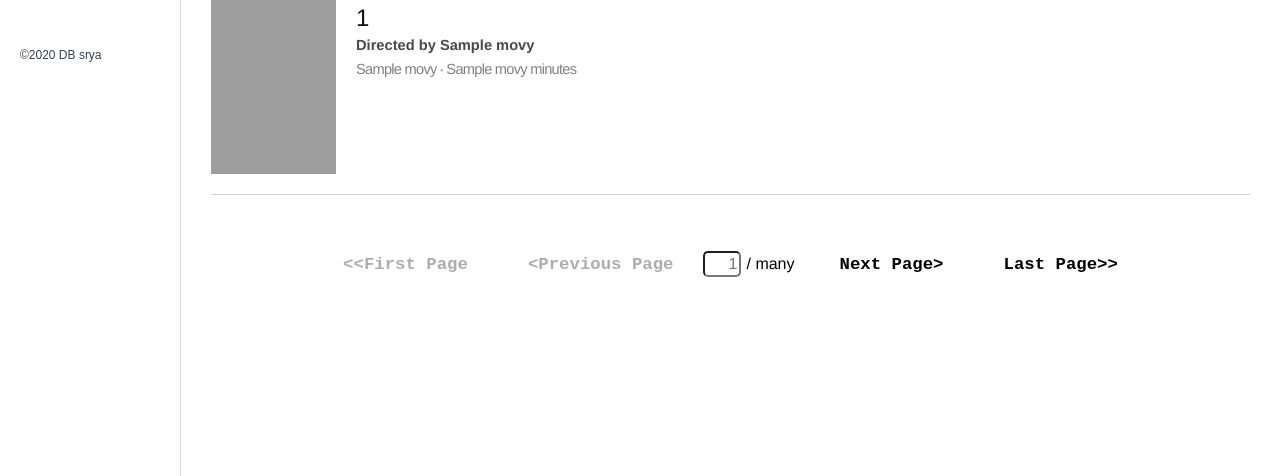
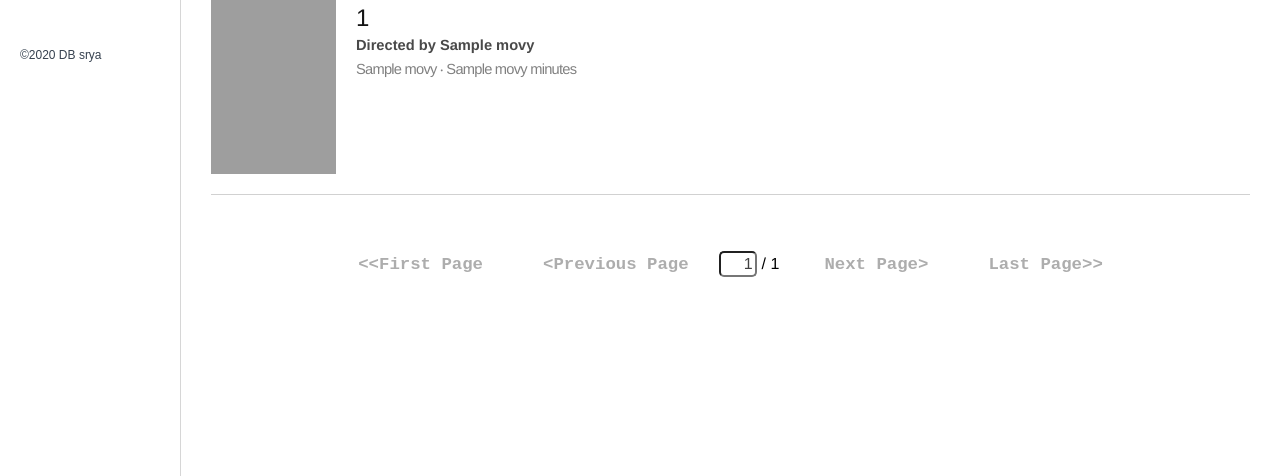
Before and after one commit to nakamarusun/colon-d-movie-review, a Flask app: template ColonD/templates/movies/index.html in a window 1280 px wide. Shown: the part 270-746 px from the top of the page. Run offline with Flask 2, Linux system fonts and the light colour scheme; the template is opened without the code that fills it: most values are stand-ins (such as "Sample title", 1, 10 or a date in 2020); parts of the project's set-up code (start-up, migrations or seed data) failed here and were passed over; grey boxes are pictures that could not be loaded.

Commit message:
Added pages and page-switching in the movie.

```diff
--- a/ColonD/movies.py
+++ b/ColonD/movies.py
@@ -6,6 +6,7 @@ from ColonD.util import util
 from random import choice
 from requests import get
 from bs4 import BeautifulSoup
+from math import ceil
 import re
 
 bp = Blueprint("movies", __name__, url_prefix="/movies")
@@ -18,21 +19,26 @@ def home():
     content_per_page = content_per_page if content_per_page < 20 else 20
     page = int(request.args.get("pg", 1))
 
-    cursor = db.mydb.cursor()
+    query = None
 
-    # Gets all the movie details from an offset (display as page)
-    cursor.execute("SELECT movie_name, year_rel, runtime, director_name FROM movies m JOIN directors d ON m.director_id=d.id LIMIT {}, {}"
-    .format((page - 1) * content_per_page, content_per_page))
+    with db.mydb.cursor() as cursor:
 
-    query = cursor.fetchall()
+        # Gets all the movie details from an offset (display as page)
+        # cursor.execute("SELECT movie_name, year_rel, runtime, director_name FROM movies m JOIN directors d ON m.director_id=d.id LIMIT {}, {}"
+        # .format((page - 1) * content_per_page, content_per_page))
+
+        # Without offset
+        cursor.execute("SELECT movie_name, year_rel, runtime, director_name FROM movies m JOIN directors d ON m.director_id=d.id")
+
+        query = cursor.fetchall()
 
     # The amount of movie available in the site.
-    movies = len(query)
+    max_page = int(ceil(len(query) / content_per_page))
 
-    small_image = current_app.config['SMALL_IMAGE']
+    # Gets the offset
+    query = query[(page - 1) * content_per_page:(page - 1) * content_per_page + content_per_page]
 
     # Code snippet to get all the urls for scraping google images.
-
     images = []
     for row in query:
         # Gets the html page that the image is contained.
@@ -42,7 +48,7 @@ def home():
         # thumbnail from google, and the user have to load the links individually.
         # If it is false, then the image got will be higher quality, and the user does
         # not have to load the link individually.
-        if small_image:
+        if current_app.config['SMALL_IMAGE']:
             html = get('https://www.google.com/search?q={}+movie+poster+{}&tbm=isch'.format(row[0], row[3])).text
             bp = BeautifulSoup(html, 'html.parser')
             img = bp.find_all('img')
@@ -63,8 +69,9 @@ def home():
             img = None
             if not raw_data:
                 # Debugging purposes
-                with open("failed_html.html", "wb+") as file:
-                    file.write(html)
+                with open("failed.html", "wb+") as file:
+                    file.write(bytes(html, "utf-8"))
+                    print("Logged failed image parsing.")
                 # Placeholder image.
                 img = url_for('static', filename='title.png')
             else:
@@ -76,4 +83,9 @@ def home():
 
     query = [ list(query[i]) + [images[i]] for i in range(len(images)) ]
 
-    return render_template("movies/index.html", flavor=choice(flavor_words), movies=query)
+    return render_template("movies/index.html",
+    flavor=choice(flavor_words),
+    movies=query,
+    page=page,
+    max_page=max_page,
+    )
--- a/ColonD/static/movies.css
+++ b/ColonD/static/movies.css
@@ -77,6 +77,7 @@ pages .button:active[on="true"] {
 pages .button[on="false"] {
     color: rgb(173, 173, 173);
     cursor: default;
+    pointer-events: none;
 }
 
 pages .page_field {
--- a/ColonD/templates/movies/index.html
+++ b/ColonD/templates/movies/index.html
@@ -24,11 +24,21 @@
     {% endfor %}
 </div>
 <pages>
-<div class="button" on="false">&lt;&lt;First Page</div>
-<div class="button" on="false">&lt;Previous Page</div>
-<input class="page_field" name="page" type="text" placeholder="1"/>
-<h1>/ many</h1>
-<div class="button" on="true">Next Page&gt;</div>
-<div class="button" on="true">Last Page&gt;&gt;</div>
+<div class="button" on="{{ "true" if page > 1 else "false" }}" onclick="location.href='{{ url_for('movies.home') }}?pg=1'">&lt;&lt;First Page</div>
+<div class="button" on="{{ "true" if page > 1 else "false" }}" onclick="location.href='{{ url_for('movies.home') }}?pg={{ page - 1 }}'">&lt;Previous Page</div>
+<input id="page_input" class="page_field" name="page" type="text" value="{{ page }}"/>
+<h1>/ {{ max_page }}</h1>
+<div class="button" on="{{ "true" if page < max_page else "false" }}" onclick="location.href='{{ url_for('movies.home') }}?pg={{ page + 1 }}'">Next Page&gt;</div>
+<div class="button" on="{{ "true" if page < max_page else "false" }}" onclick="location.href='{{ url_for('movies.home') }}?pg={{ max_page }}'">Last Page&gt;&gt;</div>
 </pages>
+<script>
+var input = document.getElementById("page_input");
+input.addEventListener("keyup", function(event) {
+  if (event.keyCode === 13) {
+   event.preventDefault();
+
+   location.href=location.protocol + '//' + location.host + location.pathname + "?pg=" + Math.max(1, Math.min(input.value, parseInt("{{ max_page }}", 10)));
+  }
+});
+</script>
 {% endblock %}
```
Also changed, not shown: 1 other file.
